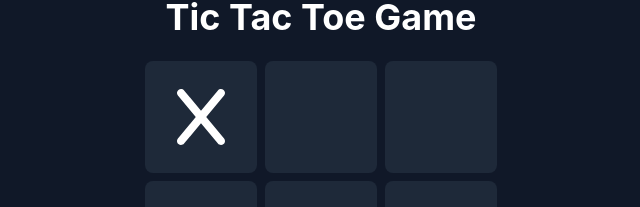
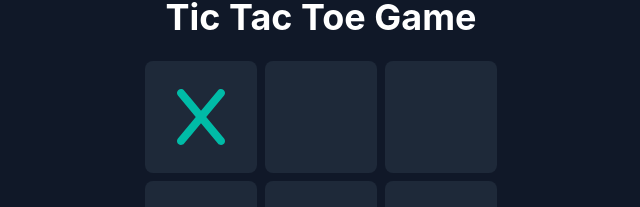
Before and after one commit to alexbalak21/Tic-Tac-Toe, a React (Vite) app: page / in a window 1280 px wide. Both pictures are taken after a click on the button 520 px from the left and 262 px from the top of the page. Shown: the part 145-352 px from the top of the page, without its empty margins (319-959 px from the left). Built offline with nearby package versions, Linux system fonts and the light colour scheme.

Commit message:
colored the X & O

```diff
--- a/src/components/Square.tsx
+++ b/src/components/Square.tsx
@@ -26,14 +26,14 @@
         {value === "X" && (
           <XIcon
             style={{ width: ICON_SIZE, height: ICON_SIZE }}
-            className="text-white"
+            className="text-teal-500"
           />
         )}
 
         {value === "O" && (
           <OIcon
             style={{ width: ICON_SIZE, height: ICON_SIZE }}
-            className="text-white"
+            className="text-yellow-500"
           />
         )}
       </button>
```
